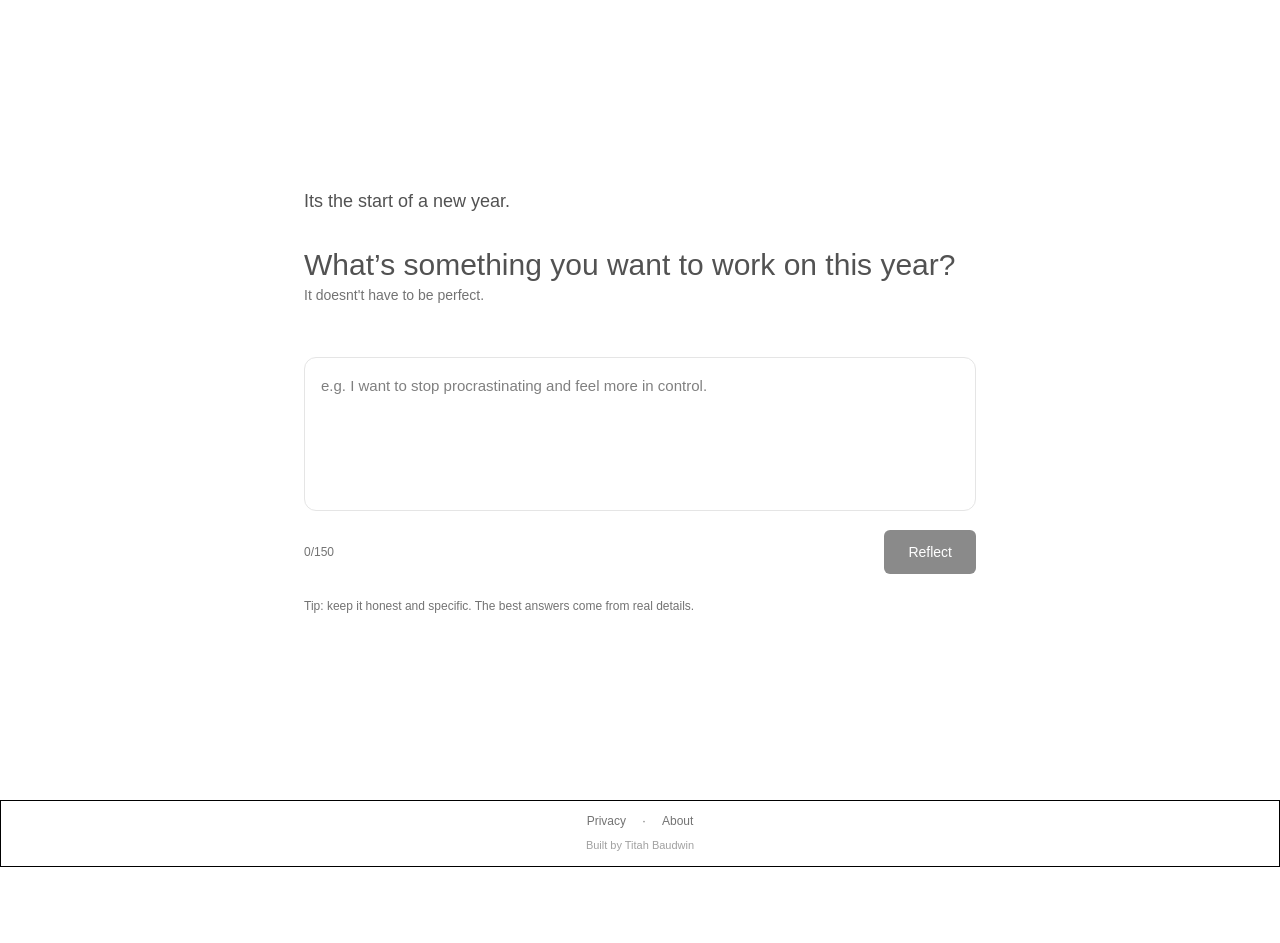
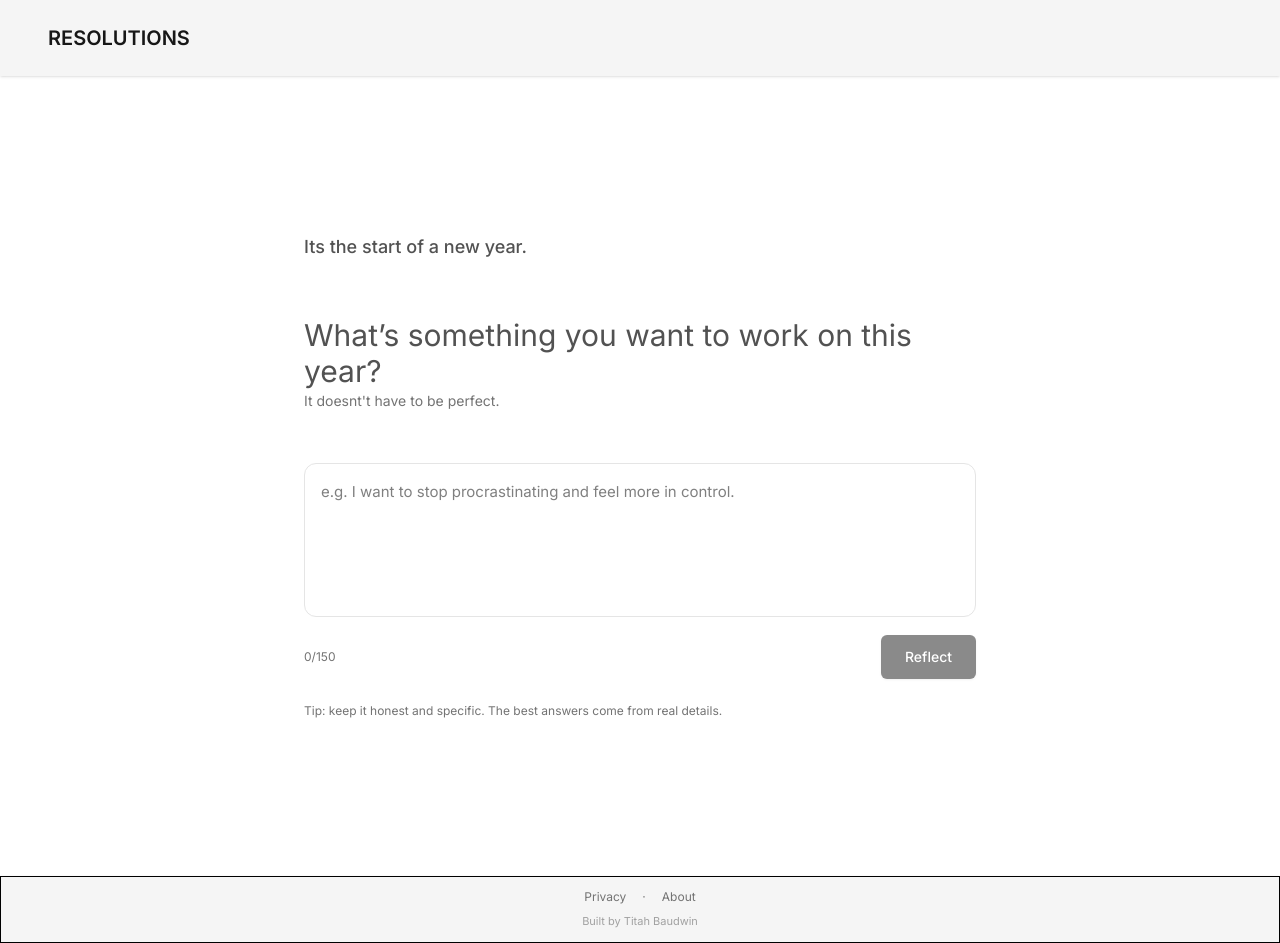
Before and after one commit to Baudwin/new-year-resolutions-frontend, a Next.js app: page / in a window 1280 px wide. Before the commit the page ends 867 px from the top, so only its background shows below. Built offline with nearby package versions, Linux system fonts and the light colour scheme; no server answers.

Commit message:
refined all buttons

```diff
--- a/app/check-in/[resolutionId]/page.tsx
+++ b/app/check-in/[resolutionId]/page.tsx
@@ -56,11 +56,11 @@ export default function CheckInPage() {
         </div>
 
 
-        <p className="text-sm text-neutral-500 mb-2">
+        <p className="text-sm text-neutral-500 mb-4">
           At the time, these were the thoughts you were given:
         </p>
 
-        <div className="mb-8 rounded-lg border-neutral-200 bg-neutral-50 p-3">
+        <div className="border border-neutral-200 bg-neutral-50 p-4 rounded-lg mb-8">
           <p className="text-neutral-700 leading-relaxed">
             {resolution?.aiResponse?.responseText}
           </p>
@@ -83,14 +83,14 @@ export default function CheckInPage() {
         <button
           onClick={submitCheckIn}
           disabled={saving}
-          className="px-6 py-2 bg-neutral-900 text-white rounded-lg"
+          className="px-6 py-2 bg-neutral-900 text-white rounded-lg shadow"
         >
           {saving ? 'Saving…' : 'Save check-in'}
         </button>
 
           <button
             onClick={() => router.push('/')}
-            className="text-sm text-neutral-600"
+            className="text-sm text-neutral-600 rounded-xl border border-neutral-200 px-5 py-2 shadow "
           >
             Leave it here
           </button>
--- a/app/components/Footer.tsx
+++ b/app/components/Footer.tsx
@@ -1,6 +1,6 @@
 export default function Footer() {
   return (
-    <footer className="py-3 flex flex-col items-center gap-2 border">
+    <footer className="py-3 flex flex-col items-center gap-2 border bg-neutral-100 shadow">
       <nav className="flex gap-4 text-xs text-neutral-500">
         <a
           href="/privacy"
--- /dev/null
+++ b/app/components/Header.tsx
@@ -0,0 +1,16 @@
+import Link from 'next/link';
+
+export default function Header() {
+  return (
+    <header className="w-full py-6 px-8 bg-neutral-100 shadow">
+      <div className=" px-4">
+        <Link
+          href="/"
+          className="text-xl font-semibold text-neutral-900 hover:opacity-80 transition uppercase"
+        >
+          Resolutions
+        </Link>
+      </div>
+    </header>
+  );
+}
--- a/app/layout.tsx
+++ b/app/layout.tsx
@@ -2,6 +2,13 @@ import type { Metadata } from "next";
 import { Geist, Geist_Mono } from "next/font/google";
 import "./globals.css";
 import Footer from "./components/Footer";
+import Header from "./components/Header";
+import { Inter } from "next/font/google";
+
+const inter = Inter({
+  subsets:['latin'],
+  display:'swap'
+})
 
 const geistSans = Geist({
   variable: "--font-geist-sans",
@@ -35,8 +42,9 @@ export default function RootLayout({
   return (
     <html lang="en">
       <body
-        className={`${geistSans.variable} ${geistMono.variable} antialiased`}
+        className={inter.className}
       >
+        <Header/>
         {children}
         <Footer/>
       </body>
--- a/app/page.tsx
+++ b/app/page.tsx
@@ -4,7 +4,7 @@ import { useRouter } from 'next/navigation';
 
 type ApiResponse = {
   resolution: { id: string; text: string; createdAt: string };
-  aiResponse: { text: string; createdAt: string };
+  aiResponse: {id: string; text: string; createdAt: string };
 };
 
 export default function HomePage() {
@@ -13,6 +13,10 @@ export default function HomePage() {
   const [loading, setLoading] = useState(false);
   const [error, setError] = useState<string | null>(null);
   const [latest, setLatest] = useState<any>(null);
+  const [responseId, setResponseId] = useState('')
+  const [kept, setKept] = useState(false)
+  const [keeping, setKeeping] = useState(false);
+
   const router = useRouter();
 
 
@@ -73,15 +77,39 @@ const trimmedText = text.trim();
 
       const data = (await res.json()) as ApiResponse;
       setResult(data);
+      setResponseId(data.aiResponse.id)
     } catch (err: any) {
       setError(
-        err?.message?.includes('quota')
-          ? 'Too many requests right now. Try again later.'
+        err?.message?.includes('limit')
+          ? `You've already shared a few thoughts today. You can return tommorow if you want.`
           : 'Something went wrong. Please try again.'
       );
     } finally {
       setLoading(false);
     }
+  }
+
+
+  const keepResponse = async()=>{
+    try {
+      setKeeping(true)
+      const res =  await  fetch(`${process.env.NEXT_PUBLIC_API_URL}/ai-response/${responseId}/keep`, {
+         method:'POST',
+         credentials: 'include',
+       })
+
+       if (!res.ok) {
+        throw new Error('Failed to keep')
+       }
+       setKept(true)
+
+    } catch (error) {
+      console.log(error)
+    }
+    finally {
+      setKeeping(false);
+    }
+
   }
 
 
@@ -102,20 +130,20 @@ if (latest) {
           </p>
 
           <div className="border border-neutral-200 bg-neutral-50 text-black p-4 rounded-lg mb-6">
-            <p>"{latest.text}"</p>
+            <p>{latest.text}</p>
           </div>
 
           <div className="flex gap-4">
             <button
               onClick={() => router.push(`/check-in/${latest.id}`)}
-              className="px-4 py-2 bg-neutral-900 text-white rounded-lg"
+              className="px-4 py-2 bg-neutral-900 text-white rounded-lg shadow"
             >
               Check in
             </button>
 
             <button
               onClick={() => setLatest(null)}
-              className="text-neutral-600"
+              className="text-sm text-neutral-600 rounded-lg border border-neutral-200 px-5 py-2 shadow "
             >
               Start something new
             </button>
@@ -152,13 +180,21 @@ if (latest) {
               {result.aiResponse.text}
             </div>
 
-            <div className="mt-5 flex gap-3">
+            <div className="mt-5 flex justify-between items-center">
               <button
                 onClick={onReset}
-                className="rounded-xl border border-neutral-200 px-4 py-2 text-sm font-medium text-neutral-800 hover:bg-neutral-50"
+                className="rounded-xl border shadow border-neutral-200 px-4 py-2 bg-slate-700 text-sm font-medium text-white hover:bg-neutral-700"
               >
                 Write another one
               </button>
+
+                   {/* <button
+                onClick={keepResponse}
+                disabled={keeping || kept}
+                className="rounded-xl border border-neutral-200 px-4 py-2 bg-neutral-50 text-sm font-medium text-black hover:bg-neutral-200 disabled:hover:bg-neutral-50 disabled:opacity-100 disabled:cursor-not-allowed"
+              >
+                 {kept ?'Kept':keeping? 'Keeping...' : 'Keep this'}
+              </button> */}
 
             </div>
           </section>
@@ -170,7 +206,7 @@ if (latest) {
         (
             <div className='space-y-10'>
 
-          <div className='mb-8'>
+          <div className='mb-14'>
           <p className=' text-lg text-neutral-600 font-medium'>Its the start of a new year.</p>
           {/* <p className=' text-sm text-neutral-500 mb-6'>You made it though another year.</p> */}
           </div>
@@ -203,7 +239,7 @@ if (latest) {
             <button
               type="submit"
               disabled={!canSubmit}
-              className=" rounded-md px-6 py-3 text-sm font-medium bg-neutral-900 text-white disabled:opacity-50 disabled:cursor-not-allowed"
+              className="shadow rounded-md px-6 py-3 text-sm font-medium bg-neutral-900 text-white disabled:opacity-50 disabled:cursor-not-allowed"
             >
               {loading ? 'Taking a moment…' : 'Reflect'}
             </button>
@@ -212,7 +248,6 @@ if (latest) {
         <p className="mt-6 text-xs text-neutral-500">
           Tip: keep it honest and specific. The best answers come from real details.
         </p>
-
 
           {error && (
             <p className="mt-3 text-sm text-red-600">
```
